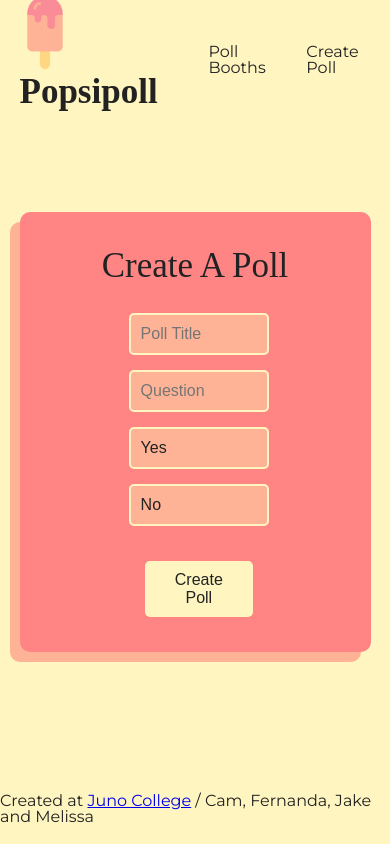
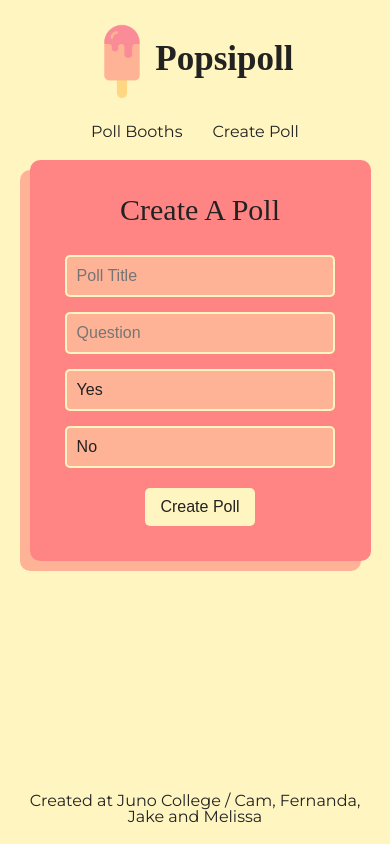
Before and after one commit to fthiesen/popsipoll, a React (Create React App) app: page / in a window 390 px wide. Built offline with nearby package versions, Linux system fonts and the light colour scheme; a web font is replaced by a local one.

Commit message:
final commit - responsive design

```diff
--- a/src/App.scss
+++ b/src/App.scss
@@ -1,6 +1,7 @@
 @import url('https://fonts.googleapis.com/css2?family=Maitree&family=Montserrat&display=swap');
 @import 'setup';
 @import 'variables';
+@import 'mixin';
 
 html {
   font-size: 62.5%;
@@ -20,39 +21,73 @@ h1, h2, h3, h4, h5, h6 {
 h1 {
   font-size: 3.5rem;
   margin-bottom: 30px;
+
+  @include mobileMQ {
+    font-size: 3rem;
+  }
 }
 
 h2 {
   font-size: 2.5rem;
   margin-bottom: 20px;
+  text-align: center;
+  @include mobileMQ {
+    font-size: 2rem;
+  }
 }
 
 p {
   margin-bottom: 20px;
+  text-align: center;
+
 }
 
 .container {
   display: grid;
   grid-template-rows: 120px 1fr 50px;
   height: 100vh;
+
+  @include mobileMQ {
+    grid-template-rows: 160px 1fr 50px;
+  }
 }
 
 header {
   background-color: $yellow;
   display: flex;
+  flex-wrap: wrap;
   justify-content: space-between;
   align-items: center;
+
+  @include mobileMQ {
+      justify-content: center;
+  }
+
   .logo {
     width: 50px;
   }
   h2 {
     font-size: 3.5rem;
     font-weight: bold;
+
+    @include mobileMQ {
+      width: 100%;
+      margin-top: 20px;
+      text-align: center;
+    }
   }
   ul {
     display: flex;
+
+    @include mobileMQ {
+      margin-bottom: 20px;
+    }
     li {
       margin-left: 30px;
+      @include mobileMQ {
+        margin-left: 0;
+        padding: 0 15px;
+      }
       a {
         padding: 10px 0 3px;
         text-decoration: none;
@@ -76,6 +111,11 @@ main {
   padding-bottom: 50px;
   display: flex;
   align-items: center;
+
+  @include mobileMQ {
+    align-items: flex-start;
+  }
+
   section {
     width: 100%;
   }
@@ -90,6 +130,10 @@ main {
   box-shadow: -10px 10px $orange;
   padding: 10%;
   border-radius: 10px;
+
+  @include mobileMQ {
+    margin-left: 10px;
+  }
   form {
     width: 50%;
     display: flex;
@@ -97,6 +141,10 @@ main {
     flex-wrap: wrap;
     justify-content: center;
     align-items: center;
+
+    @include mobileMQ {
+       width: 100%;
+    }
   }
   input[type=text] {
     width: 100%;
@@ -126,6 +174,10 @@ main {
     padding: 50px 100px;
     background-color: $orange;
     text-align: center;
+
+    @include mobileMQ {
+      padding: 30px 25px;
+    }
     h3 {
       font-size: 2.3rem;
       margin-bottom: 20px;
@@ -146,6 +198,11 @@ button {
   background-color: $yellow;
   border: none;
   border-radius: 5px;
+
+  @include mobileMQ {
+    margin: 5px 5px 0;
+    padding: 10px 15px;
+  }
   &:hover,
   &:focus {
     background-color: darken($yellow,5%);
@@ -162,4 +219,21 @@ footer {
   display: flex;
   justify-content: center;
   align-items: center;
+
+  @include mobileMQ {
+    padding: 0 10px;
+  }
+
+  a {
+    text-decoration: none;
+    color: $grey;
+
+    &:hover {
+      color: $red;
+    }
+  }
+
+  p {
+    text-align: center;
+  }
 }
--- a/src/Header.js
+++ b/src/Header.js
@@ -4,7 +4,7 @@ import logo from './assets/logo.png';
 function Header() {
   return (
     <header className="wrapper">
-      <h2><img className="logo" src={logo} /> Popsipoll</h2>
+      <h2><img className="logo" src={logo} alt="popsicle logo"/> Popsipoll</h2>
       <nav>
         <ul>
           <li><Link to="/">Poll Booths</Link></li>
--- a/src/Results.js
+++ b/src/Results.js
@@ -4,6 +4,7 @@ import firebase from "firebase";
 function Results(props) {
 
     const [poll, setPoll] = useState("");
+    const [isLoading, setIsLoading] = useState(true);
 
     const key = props.match.params.uniqueKey;
 
@@ -12,6 +13,7 @@ function Results(props) {
     useEffect(() => {
         dbRef.once('value', (data) => {
             setPoll(data.val());
+            setIsLoading(false);
         })
     }, []);
 
@@ -23,6 +25,8 @@ function Results(props) {
     return (
         <section className="poll">
             {
+                isLoading ? <h2>Loading results...</h2>
+                :
                     !poll
                     ? <h1>Sorry! Poll not found.</h1>
                     : <>
--- a/src/VotePoll.js
+++ b/src/VotePoll.js
@@ -5,6 +5,7 @@ function VotePoll(props) {
 
     const [poll, setPoll] = useState("");
     const [answers, setAnswers] = useState("");
+    const [isLoading, setIsLoading] = useState(true);
 
     const key = props.match.params.uniqueKey;
 
@@ -14,8 +15,8 @@ function VotePoll(props) {
 
         dbRef.once('value', (data) => {
             setPoll(data.val());
+            setIsLoading(false);
         })
-
     }, []);
 
     const handleSubmit = (e) => {
@@ -45,6 +46,8 @@ function VotePoll(props) {
     return (
         <section className="poll">
             {
+                isLoading ? <h2>Loading poll...</h2>
+                :
                     !poll
                     ? <h1>Sorry! Poll not found.</h1>
                     : <>
--- /dev/null
+++ b/src/mixin.scss
@@ -0,0 +1,5 @@
+@mixin mobileMQ {
+  @media (max-width: 650px) {
+    @content;
+  }
+}
```
Lines whose indentation alone changed are shown as unchanged.
